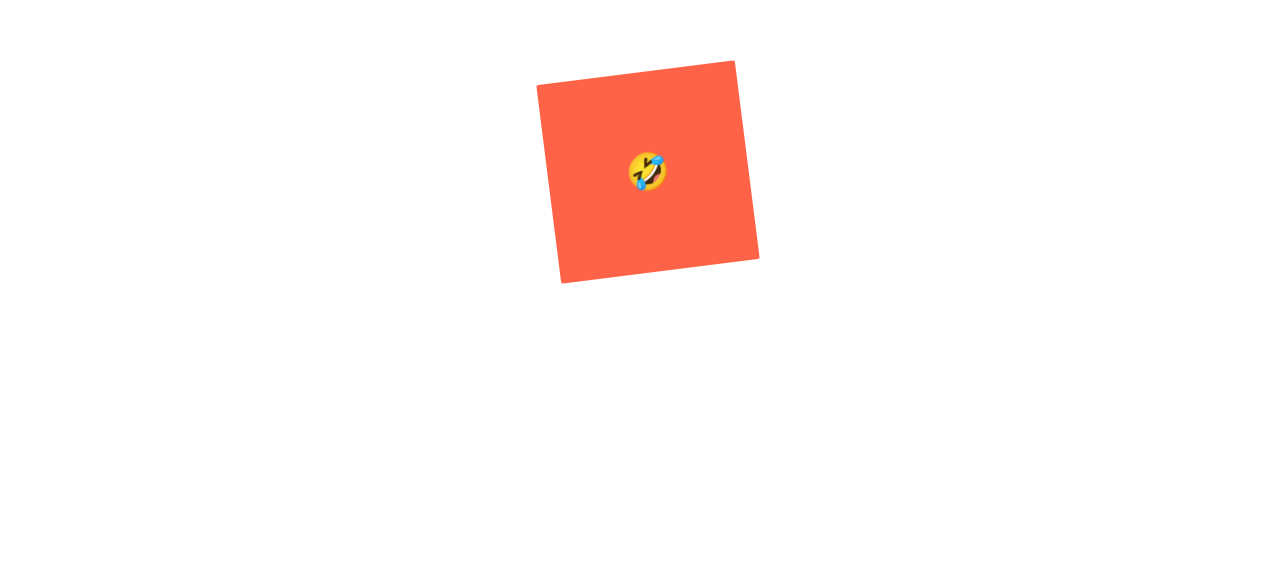
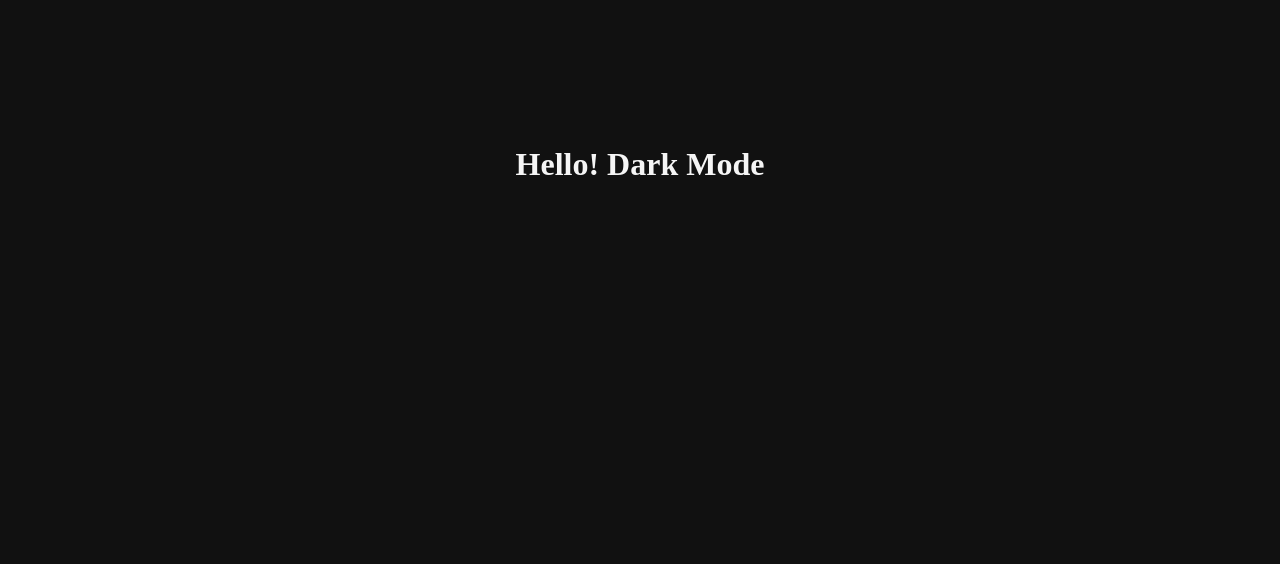
Before and after one commit to Chaedie/NomadCoders-3.2.ReactJS-MasterClass, a React (Create React App) app: page / in a window 1280 px wide. Shown: the part 236-816 px from the top of the page. Built offline with nearby package versions, Linux system fonts and the light colour scheme.

Commit message:
learn : Styled Component - theme을 활용한 DarkMode 구현 학습

```diff
--- a/public/index.html
+++ b/public/index.html
@@ -23,7 +23,7 @@
     -->
     <title>React App</title>
   </head>
-  <body>
+  <body style="margin: 0">
     <div id="root"></div>
   </body>
 </html>
--- a/src/App.js
+++ b/src/App.js
@@ -1,4 +1,8 @@
 import styled, { keyframes } from 'styled-components';
+
+const Title = styled.h1`
+  color: ${(props) => props.theme.textColor};
+`;
 
 const Wrapper = styled.div`
   display: flex;
@@ -6,6 +10,7 @@
   align-items: center;
   height: 100vh;
   width: 100vw;
+  background-color: ${(props) => props.theme.backgroundColor};
 `;
 
 const rotateAnimation = keyframes`
@@ -47,9 +52,8 @@
 function App() {
   return (
     <Wrapper>
-      <Box>
-        <Emoji as="span">🤣</Emoji>
-      </Box>
+      <Title>Hello! Dark Mode</Title>
+      {/* <Box><Emoji as="span">🤣</Emoji></Box> */}
     </Wrapper>
   );
 }
--- a/src/index.js
+++ b/src/index.js
@@ -2,9 +2,23 @@
 import ReactDOM from 'react-dom/client';
 import App from './App';
 
+import { ThemeProvider } from 'styled-components';
+
+const darkTheme = {
+  textColor: 'whitesmoke',
+  backgroundColor: '#111',
+};
+
+const lightTheme = {
+  textColor: '#111',
+  backgroundColor: 'whitesmoke',
+};
+
 const root = ReactDOM.createRoot(document.getElementById('root'));
 root.render(
   <React.StrictMode>
-    <App />
+    <ThemeProvider theme={darkTheme}>
+      <App />
+    </ThemeProvider>
   </React.StrictMode>
 );
```
